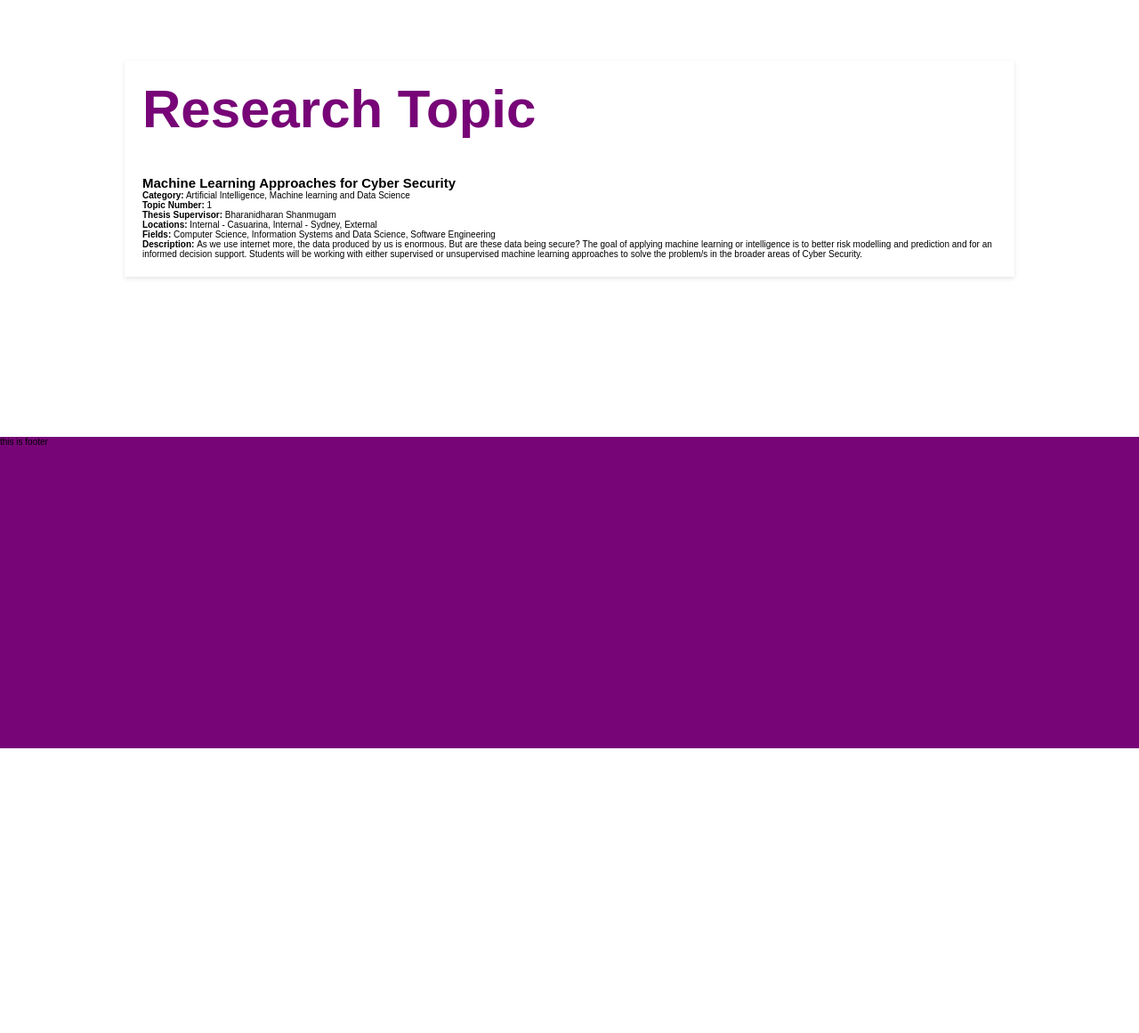
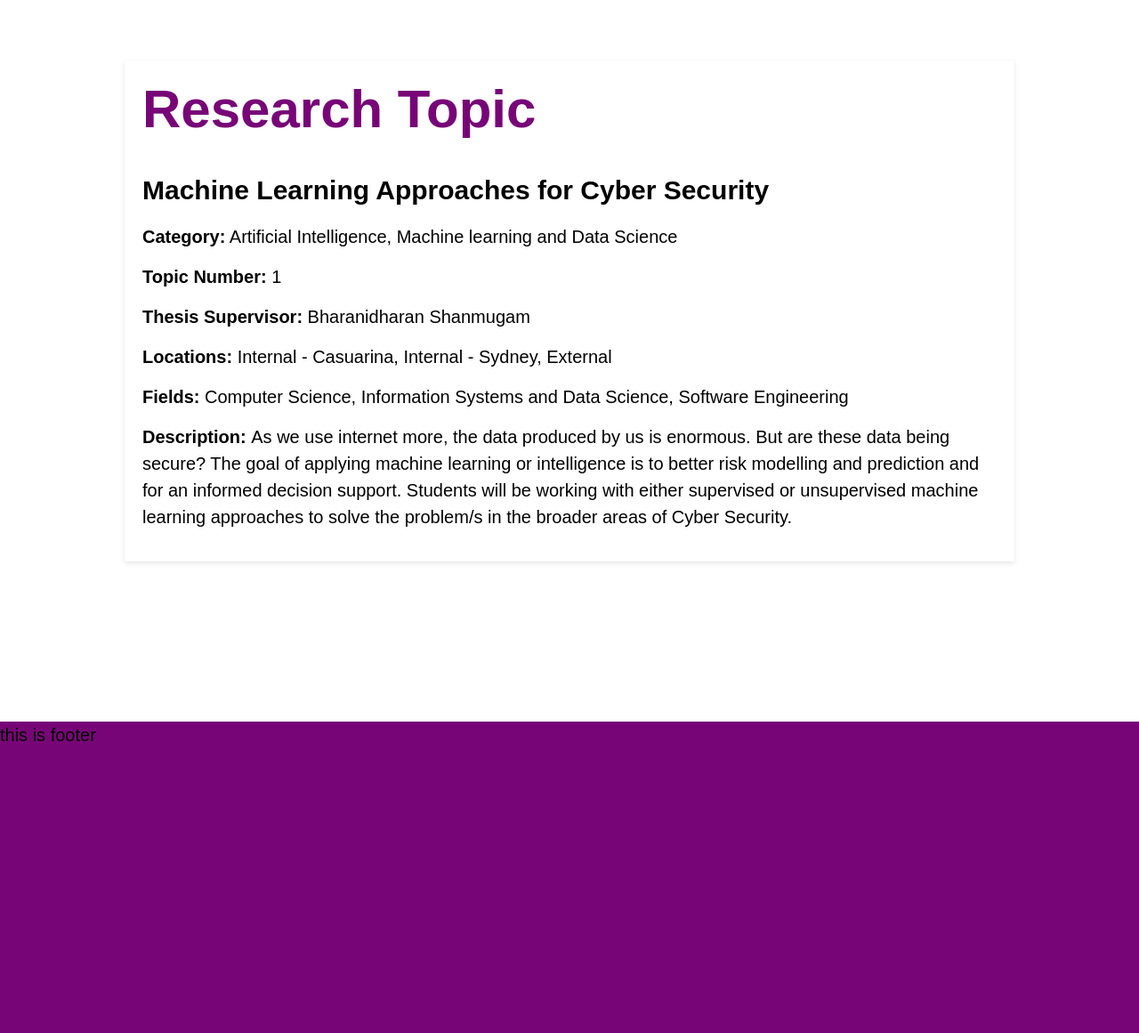
Before and after one commit to Beast-Code9999/HIT237_Group11_2024, a Django app: page /project-details/project-1 in a window 1280 px wide. Shown: the part 212-1373 px from the top of the page at 89% size. Before the commit the page ends 1053 px from the top, so only its background shows below. Run offline with Django 5.2, Linux system fonts and the light colour scheme.

Commit message:
add css to projectDetails

```diff
--- a/assignment_2_proj/assignment2_app/static/assignment2_app/projectDetails.css
+++ b/assignment_2_proj/assignment2_app/static/assignment2_app/projectDetails.css
@@ -11,3 +11,12 @@
     margin-bottom: 4rem;
     color: var(--color-primary);
 }
+.project__heading {
+    font-size: 3rem;
+    margin-bottom: 2rem;
+}
+p {
+    font-size: 2rem;
+    margin-bottom: 1.5rem;
+    line-height: 1.5;
+}
```
